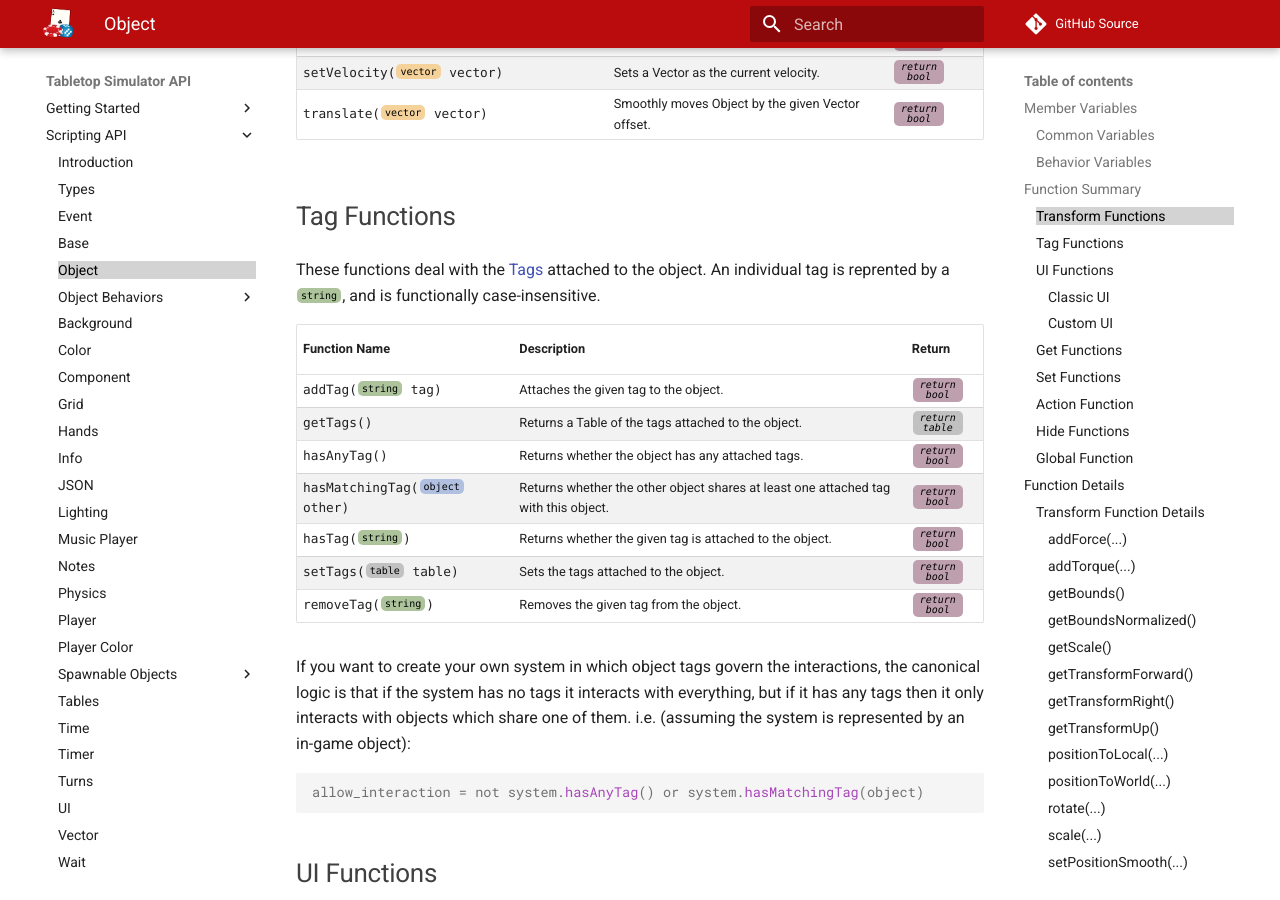
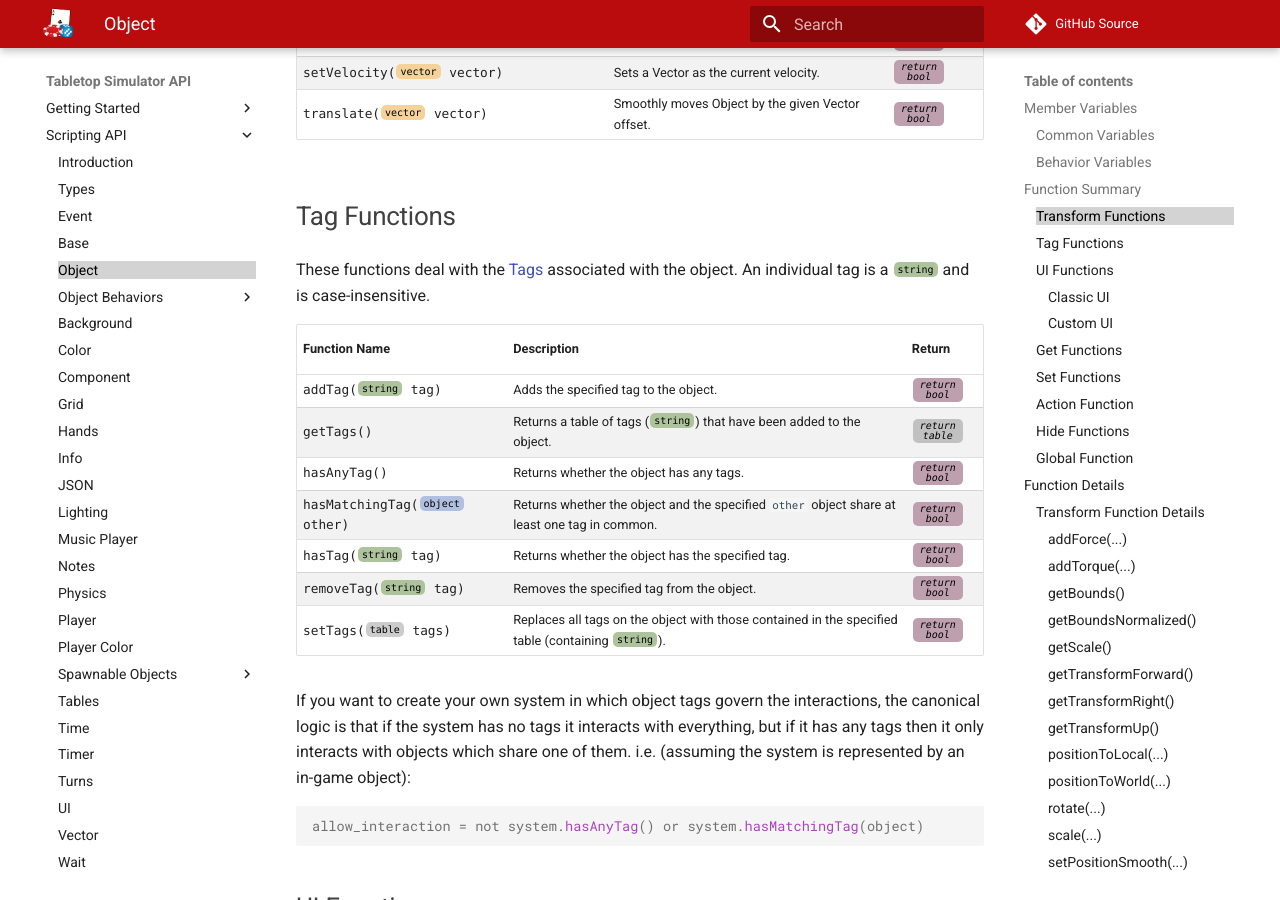
Before and after one commit to Berserk-Games/Tabletop-Simulator-API, an MkDocs documentation site: the page built from docs/object.md, in a window 1280 px wide and 900 px high, scrolled down 5201 px. Built offline with MkDocs 1.6.1 and Material for MkDocs 9.7.7, drawn with Linux system fonts in a browser that asks for light colours; comment, search, counter and statistics services are not loaded.

Commit message:
Added missing tags parameters and reworded to try emphasise that tags are not physical game objects.

````diff
--- a/docs/object.md
+++ b/docs/object.md
@@ -138,17 +138,17 @@ setRotationSmooth([<span class="tag vec"></span>](types.md#vector)&nbsp;vector,
 
 
 ###Tag Functions
-These functions deal with the [Tags](https://kb.tabletopsimulator.com/game-tools/object-tags/) attached to the object. An individual tag is reprented by a [<span class="tag str"></span>](types.md), and is functionally case-insensitive.
+These functions deal with the [Tags](https://kb.tabletopsimulator.com/game-tools/object-tags/) associated with the object. An individual tag is a [<span class="tag str"></span>](types.md) and is case-insensitive.
 
 Function Name | Description | Return | &nbsp;
 -- | -- | -- | --
-<a class="anchor" id="addtag"></a>addTag([<span class="tag str"></span>](types.md) tag) | Attaches the given tag to the object. | [<span class="ret boo"></span>](types.md)
-<a class="anchor" id="gettags"></a>getTags() | Returns a Table of the tags attached to the object. | [<span class="ret tab"></span>](types.md)
-<a class="anchor" id="hasanytag"></a>hasAnyTag() | Returns whether the object has any attached tags. | [<span class="ret boo"></span>](types.md)
-<a class="anchor" id="hasmatchingtag"></a>hasMatchingTag([<span class="tag obj"></span>](types.md) other) | Returns whether the other object shares at least one attached tag with this object. | [<span class="ret boo"></span>](types.md)
-<a class="anchor" id="hastag"></a>hasTag([<span class="tag str"></span>](types.md)) | Returns whether the given tag is attached to the object. | [<span class="ret boo"></span>](types.md)
-<a class="anchor" id="settags"></a>setTags([<span class="tag tab"></span>](types.md)&nbsp;table) | Sets the tags attached to the object. | [<span class="ret boo"></span>](types.md) |
-<a class="anchor" id="removetag"></a>removeTag([<span class="tag str"></span>](types.md)) | Removes the given tag from the object. | [<span class="ret boo"></span>](types.md)
+<a class="anchor" id="addtag"></a>addTag([<span class="tag str"></span>](types.md) tag) | Adds the specified tag to the object. | [<span class="ret boo"></span>](types.md)
+<a class="anchor" id="gettags"></a>getTags() | Returns a table of tags ([<span class="tag str"></span>](types.md)) that have been added to the object. | [<span class="ret tab"></span>](types.md)
+<a class="anchor" id="hasanytag"></a>hasAnyTag() | Returns whether the object has any tags. | [<span class="ret boo"></span>](types.md)
+<a class="anchor" id="hasmatchingtag"></a>hasMatchingTag([<span class="tag obj"></span>](types.md) other) | Returns whether the object and the specified `other` object share at least one tag in common. | [<span class="ret boo"></span>](types.md)
+<a class="anchor" id="hastag"></a>hasTag([<span class="tag str"></span>](types.md) tag) | Returns whether the object has the specified tag. | [<span class="ret boo"></span>](types.md)
+<a class="anchor" id="removetag"></a>removeTag([<span class="tag str"></span>](types.md) tag) | Removes the specified tag from the object. | [<span class="ret boo"></span>](types.md)
+<a class="anchor" id="settags"></a>setTags([<span class="tag tab"></span>](types.md)&nbsp;tags) | Replaces all tags on the object with those contained in the specified table (containing [<span class="tag str"></span>](types.md)). | [<span class="ret boo"></span>](types.md) |
 
 If you want to create your own system in which object tags govern the interactions, the canonical logic is that if the system has no tags it interacts with everything, but if it has any tags then it only interacts with objects which share one of them.  i.e. (assuming the system is represented by an in-game object):
 ```lua
````
